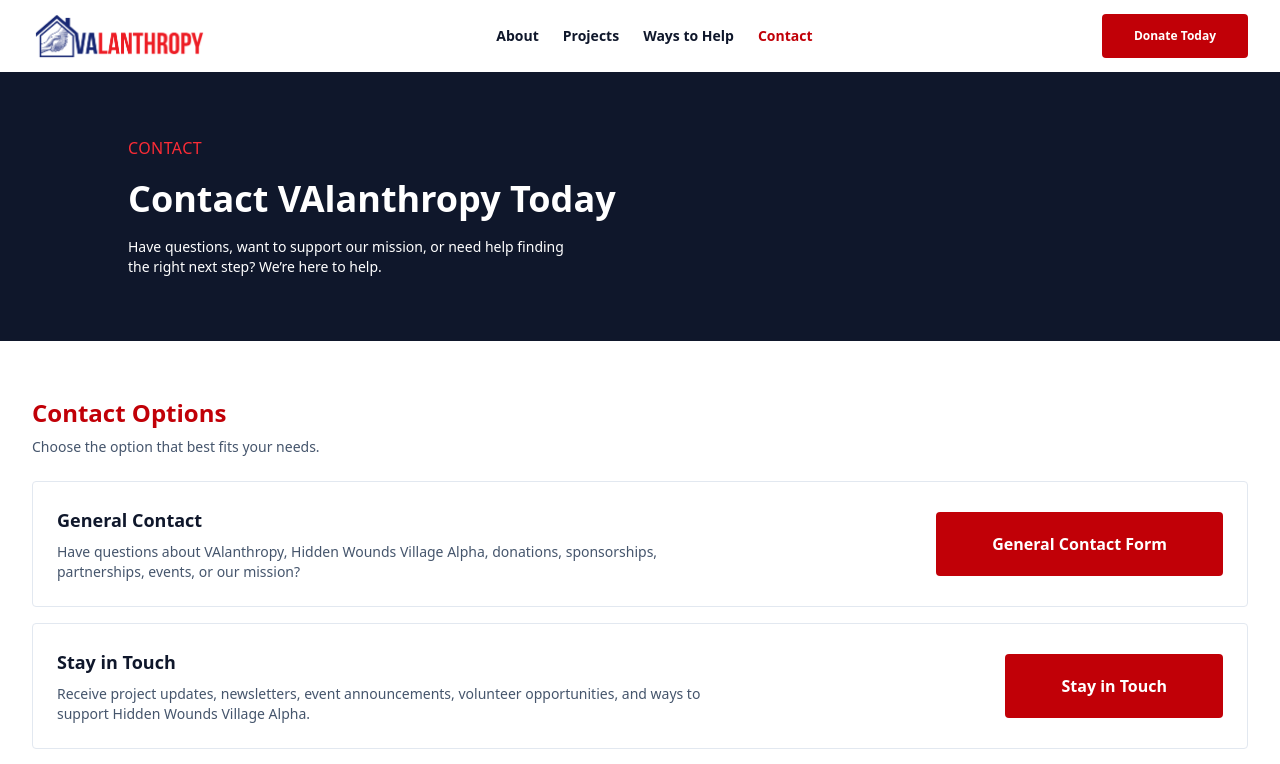
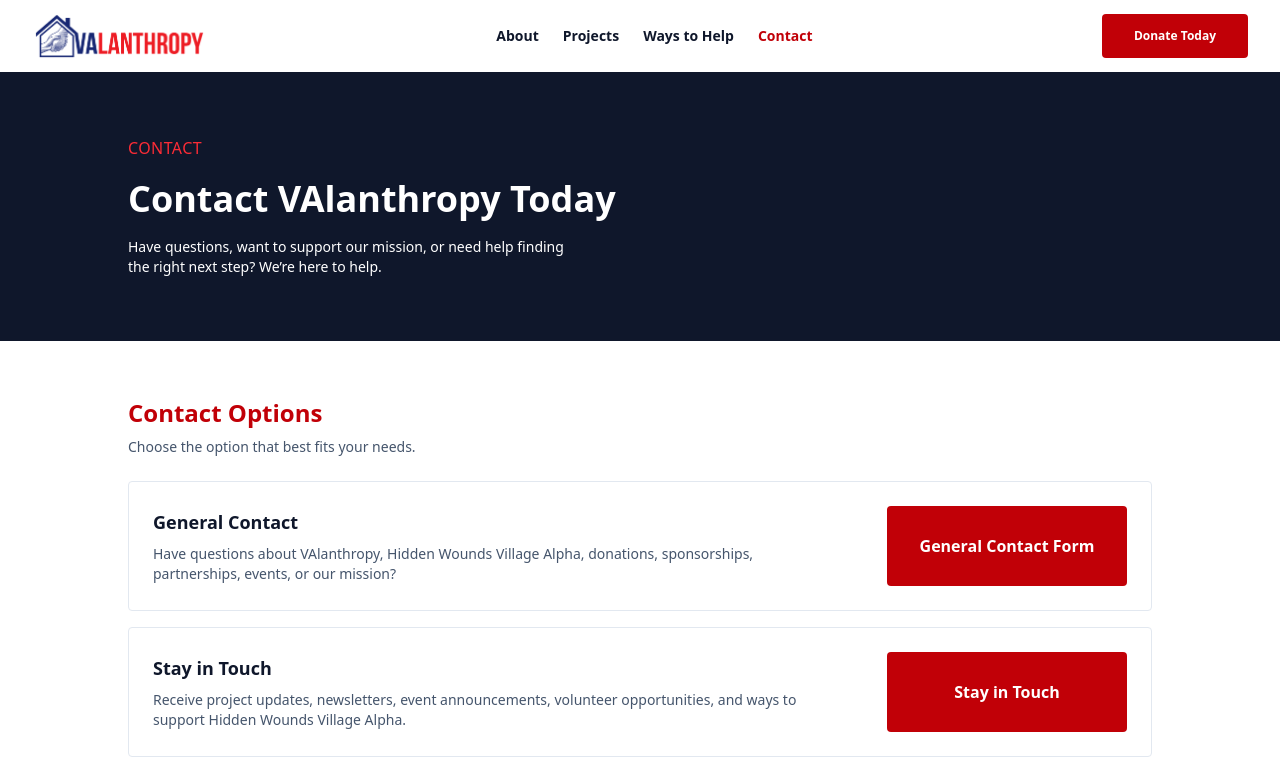
Before and after one commit to ktp-usc/valanthropy, a Next.js app: page /contact in a window 1280 px wide. Shown: the top 764 px of the page. Built offline with nearby package versions, Linux system fonts and the light colour scheme.

Commit message:
VALY-32: Link existing contact form and standardize buttons (#18)
* VALY-32: Link existing contact form and standardize buttons

* VALY-32: Align contact options with hero content

```diff
--- a/app/contact/page.tsx
+++ b/app/contact/page.tsx
@@ -11,7 +11,7 @@ const options = [
         title: "General Contact",
         desc: "Have questions about VAlanthropy, Hidden Wounds Village Alpha, donations, sponsorships, partnerships, events, or our mission?",
         cta: "General Contact Form",
-        href: "/start-a-conversation",
+        href: "https://valanthropy.dm.networkforgood.com/forms/general-contact-form",
     },
     {
         title: "Stay in Touch",
@@ -28,7 +28,7 @@ const options = [
 ];
 
 const optionButtonClass =
-    "inline-block rounded bg-red-700 px-14 py-5 text-base font-semibold text-white";
+    "inline-flex h-20 w-full items-center justify-center rounded bg-red-700 px-4 text-center text-base font-semibold text-white md:w-60";
 
 export default function Contact() {
     return (
@@ -50,8 +50,8 @@ export default function Contact() {
             </section>
 
             {/* Contact options */}
-            <section className="bg-white px-4 py-14 md:px-8">
-                <div className="mx-auto max-w-7xl">
+            <section className="bg-white px-4 py-14 md:px-16">
+                <div className="mx-auto max-w-5xl">
                     <h2 className="mb-2 text-2xl font-bold text-red-700">Contact Options</h2>
                     <p className="mb-6 text-sm text-slate-600">
                         Choose the option that best fits your needs.
```
